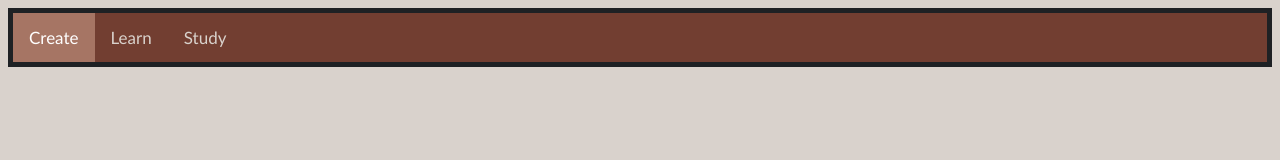
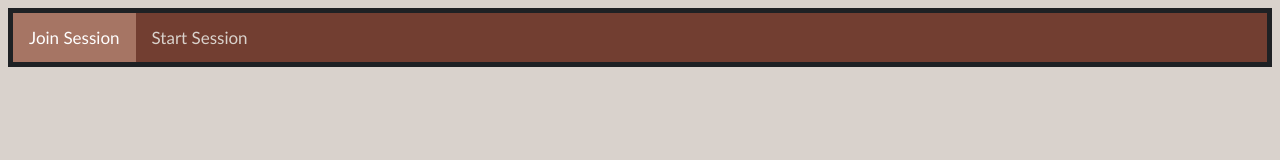
Before and after one commit to WarrenLaz/Hackathon2023, a plain HTML site: page Core_Web/core.html in a window 1280 px wide. Drawn offline with Linux system fonts and the light colour scheme.

Commit message:
change
change

```diff
--- a/Core_Web/core.html
+++ b/Core_Web/core.html
@@ -9,11 +9,9 @@
 <body>
 
     <div class="topnav">
-        <a class="active" href="#home"> Create</a>
-        <a href="#contact">Learn</a>
-        <a href="#about">Study</a>
-      </div>
-
+        <a class="active" href="#home"> Join Session</a>
+        <a href="#Start_session">Start Session</a>
+    </div>
 
 </body>
 </html>
```
